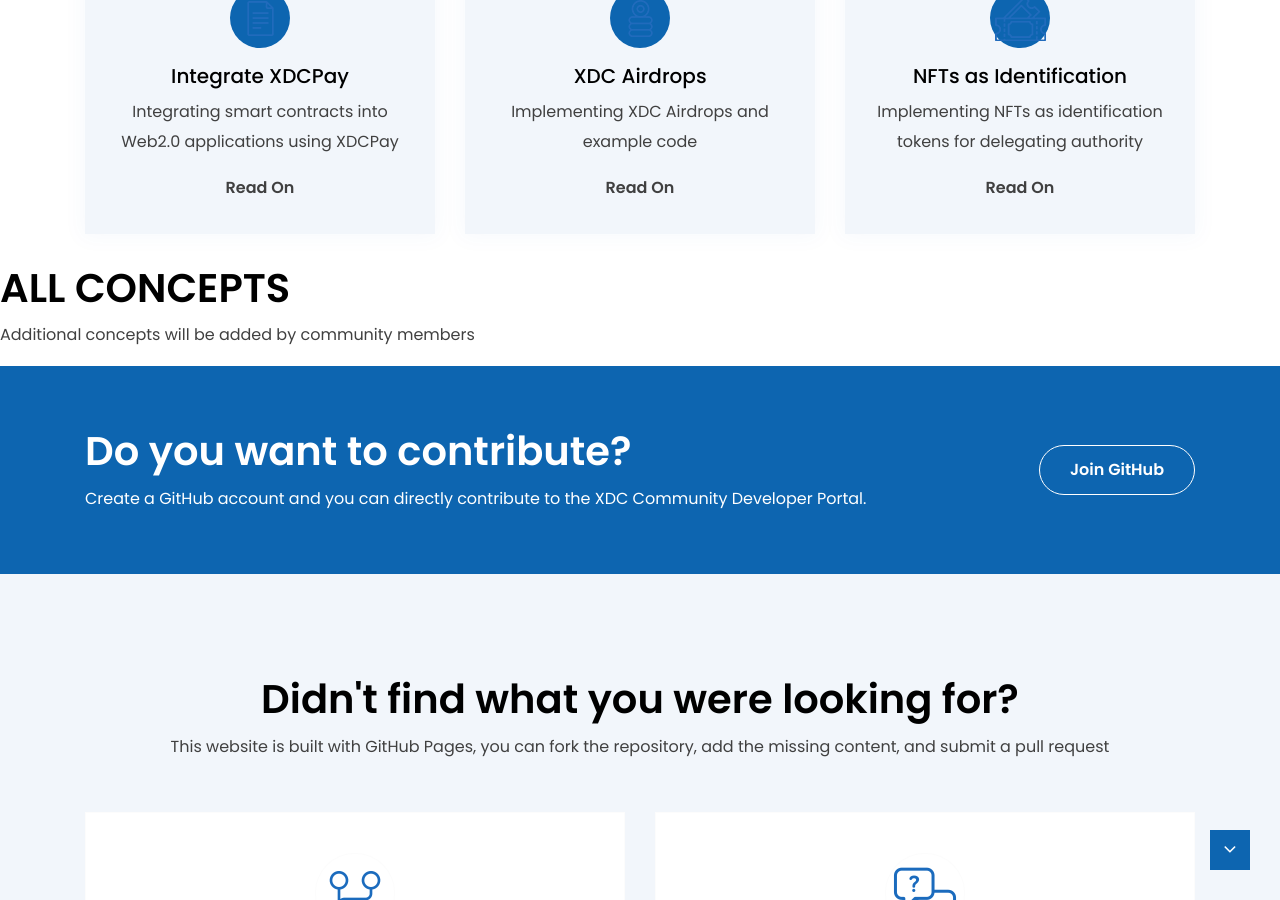
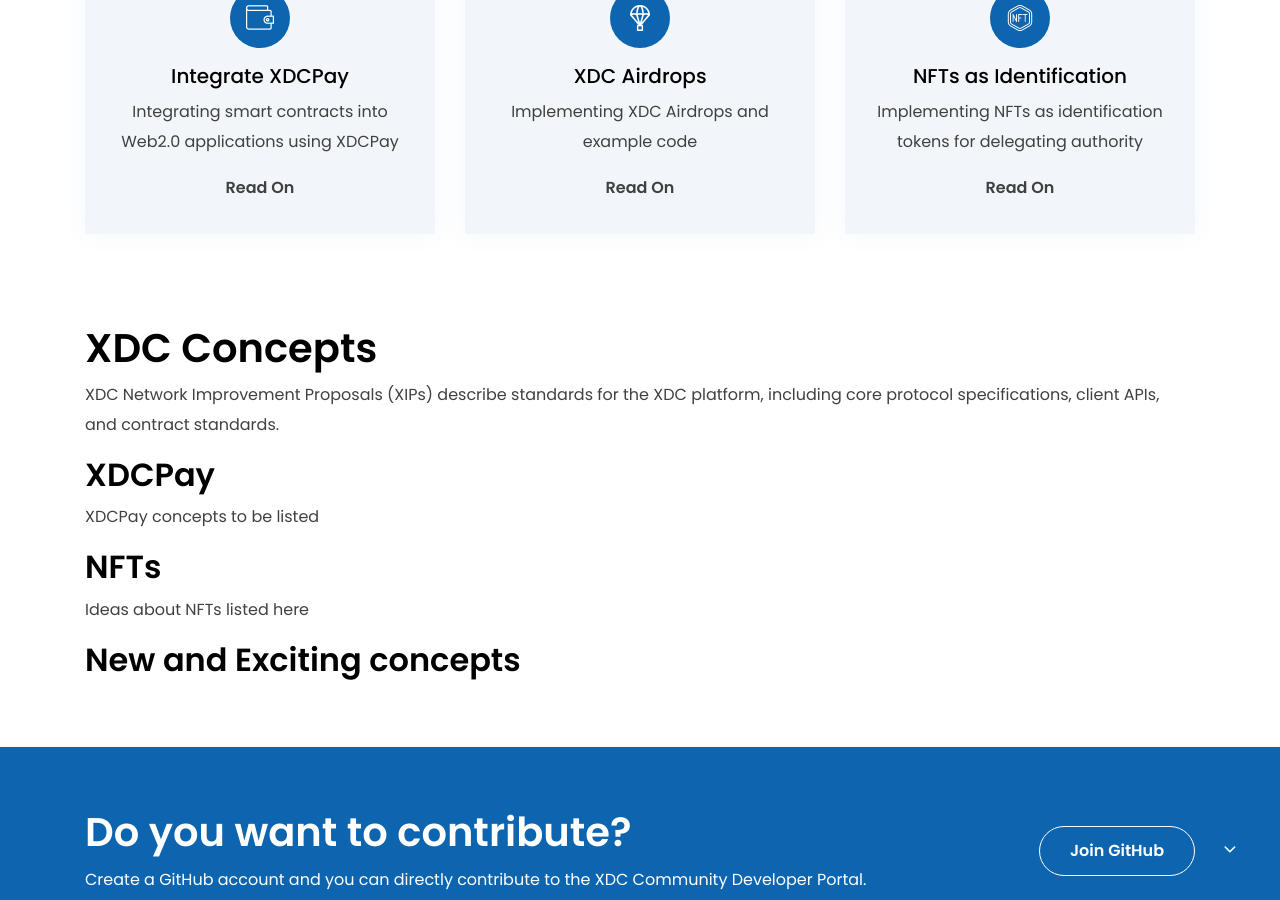
Before and after one commit to XDC-Community/XDC-Community.github.io, a Jekyll site: the page built from pages/concepts.html, in a window 1280 px wide and 900 px high, scrolled down 449 px. Built offline with Jekyll 4.4.1, drawn with Linux system fonts in a browser that asks for light colours.

Commit message:
Docs updates
understanding docs templates

```diff
--- a/_data/concept_boxes.yml
+++ b/_data/concept_boxes.yml
@@ -1,17 +1,17 @@
 - name: Integrate XDCPay
-  icon: /assets/images/popular-logo.png
+  icon: /assets/images/wallet-icon.png
   description: Integrating smart contracts into Web2.0 applications using XDCPay
   button_label: Read On
   url: /docs/concepts/Integrate-XDCPay/
 
 - name: XDC Airdrops
-  icon: /assets/images/popular-logo5.png
+  icon: /assets/images/airdrop-icon.png
   description: Implementing XDC Airdrops and example code
   button_label: Read On
   url: /docs/concepts/XDC-Airdrops/
 
 - name: NFTs as Identification
-  icon: /assets/images/looking-logo.png
+  icon: /assets/images/nft-icon.png
   description: Implementing NFTs as identification tokens for delegating authority
   button_label: Read On
   url: /docs/concepts/NFT-as-ID
--- a/pages/concepts.html
+++ b/pages/concepts.html
@@ -32,8 +32,22 @@
 <!-- End Feature Area -->
 
 <!-- Start All concepts Area -->
-<h1>ALL CONCEPTS</h1>
-<p>Additional concepts will be added by community members</p>
+<section class="changelog-area bg-color1">
+    <div class="changelog-wrapper inner-spacing">
+       <div class="container">
+             <h1>XDC Concepts</h1>
+                 <p>XDC Network Improvement Proposals (XIPs) describe standards for the XDC platform, including core protocol specifications, client APIs, and contract standards.</p>
+
+                 <h2>XDCPay</h2>
+                 <p>XDCPay concepts to be listed</p>
+
+                 <h2>NFTs</h2>
+                 <p>Ideas about NFTs listed here</p>
+
+                 <h2>New and Exciting concepts</h2>
+       </div>
+    </div>
+ </section>
 <!-- End All concepts Area -->
     {% include call_to_action.html %}
     {% include support_area.html %}
```
Also changed, not shown: _docs/_concepts/XDC-Airdrops.md (renamed from _docs/concepts/2022-08-22-XDC-Airdrops.md, +1 -0 lines), _docs/_concepts/Integrate-XDCPay.md (renamed from _docs/concepts/2022-08-22-Integrate-XDCPay.md), _docs/_concepts/NFT-as-ID.md (renamed from _docs/concepts/2022-08-22-NFT-as-ID.md), assets/images/airdrop-icon.png (added), assets/images/nft-icon.png (added), assets/images/wallet-icon.png (added).
